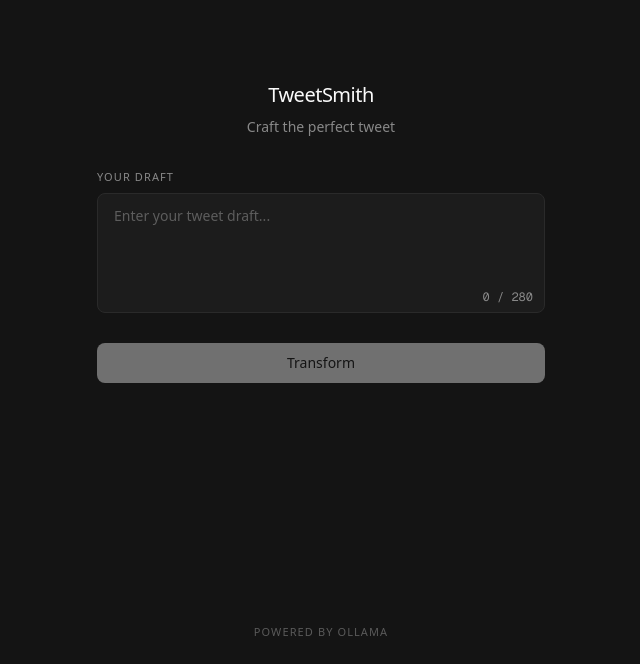
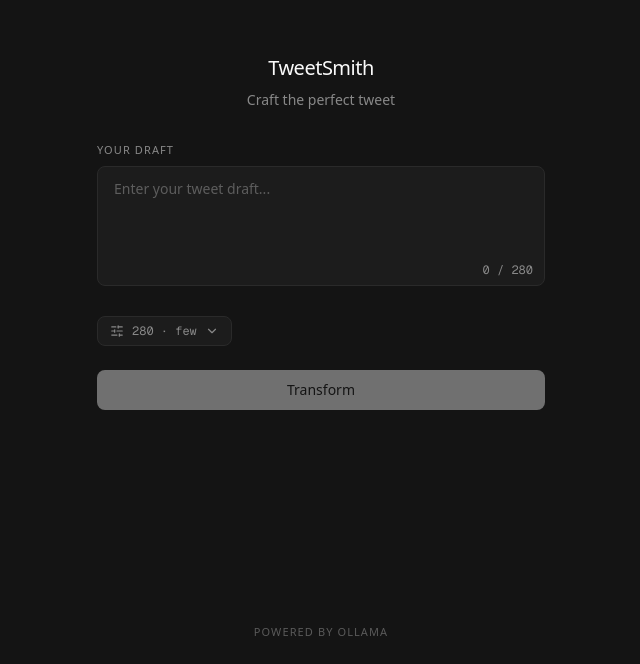
Before and after one commit to ArthurGamby/tweetsmith, a Next.js app: page / in a window 1280 px wide. Shown: the part 136-800 px from the top of the page, without its empty margins (319-959 px from the left). Built offline with nearby package versions, Linux system fonts and the light colour scheme.

Commit message:
create filters component and use component in TweetTransformer file

```diff
--- /dev/null
+++ b/app/components/FilterOptions.tsx
@@ -0,0 +1,115 @@
+"use client";
+
+import {
+  SlidersHorizontal,
+  ChevronDown,
+  Ban,
+  Smile,
+  SmilePlus,
+} from "lucide-react";
+
+// Filter configuration type
+export type EmojiMode = "none" | "few" | "many";
+
+export interface Filters {
+  maxChars: number;
+  emojiMode: EmojiMode;
+}
+
+// Props for FilterButton
+interface FilterButtonProps {
+  isOpen: boolean;
+  onToggle: () => void;
+  filters: Filters;
+}
+
+// Props for FilterPanel
+interface FilterPanelProps {
+  filters: Filters;
+  onFiltersChange: (filters: Filters) => void;
+}
+
+/**
+ * Toggle button that shows current filter values
+ */
+export function FilterButton({ isOpen, onToggle, filters }: FilterButtonProps) {
+  const emojiLabel = filters.emojiMode;
+
+  return (
+    <button
+      onClick={onToggle}
+      className="flex items-center gap-2 px-3 py-1.5 text-xs text-muted hover:text-foreground bg-card border border-border rounded-lg transition-colors"
+    >
+      <SlidersHorizontal className="h-3.5 w-3.5" />
+      <span className="font-mono">
+        {filters.maxChars} · {emojiLabel}
+      </span>
+      <ChevronDown
+        className={`h-3.5 w-3.5 transition-transform ${isOpen ? "rotate-180" : ""}`}
+      />
+    </button>
+  );
+}
+
+/**
+ * Expanded controls panel for adjusting filters
+ */
+export function FilterPanel({ filters, onFiltersChange }: FilterPanelProps) {
+  const handleMaxCharsChange = (value: number) => {
+    onFiltersChange({ ...filters, maxChars: value });
+  };
+
+  const handleEmojiModeChange = (mode: EmojiMode) => {
+    onFiltersChange({ ...filters, emojiMode: mode });
+  };
+
+  const emojiOptions: { mode: EmojiMode; icon: typeof Ban; label: string }[] = [
+    { mode: "none", icon: Ban, label: "No emojis" },
+    { mode: "few", icon: Smile, label: "Few emojis" },
+    { mode: "many", icon: SmilePlus, label: "Many emojis" },
+  ];
+
+  return (
+    <div className="flex items-center gap-3 px-3 py-2 bg-card border border-border rounded-lg">
+      {/* Max Characters Slider */}
+      <div className="flex items-center gap-2">
+        <span className="text-[10px] uppercase tracking-wider text-muted">
+          Max
+        </span>
+        <input
+          type="range"
+          min={100}
+          max={280}
+          step={20}
+          value={filters.maxChars}
+          onChange={(e) => handleMaxCharsChange(Number(e.target.value))}
+          className="w-20 h-1 bg-border rounded-lg appearance-none cursor-pointer accent-foreground"
+        />
+        <span className="text-xs font-mono text-muted w-7">
+          {filters.maxChars}
+        </span>
+      </div>
+
+      {/* Divider */}
+      <div className="w-px h-5 bg-border" />
+
+      {/* Emoji Mode Buttons */}
+      <div className="flex items-center gap-1">
+        {emojiOptions.map(({ mode, icon: Icon, label }) => (
+          <button
+            key={mode}
+            onClick={() => handleEmojiModeChange(mode)}
+            title={label}
+            className={`h-7 w-7 flex items-center justify-center rounded-md transition-colors ${
+              filters.emojiMode === mode
+                ? "bg-foreground text-background"
+                : "text-muted hover:text-foreground hover:bg-border"
+            }`}
+          >
+            <Icon className="h-3.5 w-3.5" />
+          </button>
+        ))}
+      </div>
+    </div>
+  );
+}
--- a/app/components/TweetTransformer.tsx
+++ b/app/components/TweetTransformer.tsx
@@ -1,16 +1,21 @@
 "use client";
 
 import { useState } from "react";
+import { FilterButton, FilterPanel, type Filters } from "./FilterOptions";
 
 export default function TweetTransformer() {
   const [input, setInput] = useState("");
   const [output, setOutput] = useState("");
   const [isLoading, setIsLoading] = useState(false);
   const [error, setError] = useState("");
+  const [filters, setFilters] = useState<Filters>({
+    maxChars: 280,
+    emojiMode: "few",
+  });
+  const [isFiltersOpen, setIsFiltersOpen] = useState(false);
 
   const characterCount = input.length;
-  const maxCharacters = 280;
-  const isOverLimit = characterCount > maxCharacters;
+  const isOverLimit = characterCount > filters.maxChars;
   const isEmpty = input.trim().length === 0;
 
   const handleTransform = async () => {
@@ -64,10 +69,22 @@
                 isOverLimit ? "text-red-400" : "text-muted"
               }`}
             >
-              {characterCount} / {maxCharacters}
+              {characterCount} / {filters.maxChars}
             </span>
           </div>
         </div>
+      </div>
+
+      {/* Filter Options */}
+      <div className="space-y-2">
+        <FilterButton
+          isOpen={isFiltersOpen}
+          onToggle={() => setIsFiltersOpen(!isFiltersOpen)}
+          filters={filters}
+        />
+        {isFiltersOpen && (
+          <FilterPanel filters={filters} onFiltersChange={setFilters} />
+        )}
       </div>
 
       {/* Transform Button */}
--- a/package.json
+++ b/package.json
@@ -9,6 +9,7 @@
     "lint": "eslint"
   },
   "dependencies": {
+    "lucide-react": "^0.562.0",
     "next": "16.1.1",
     "react": "19.2.3",
     "react-dom": "19.2.3"
```
Also changed, not shown: 1 other file (tests, documents, lock files or other folders).
